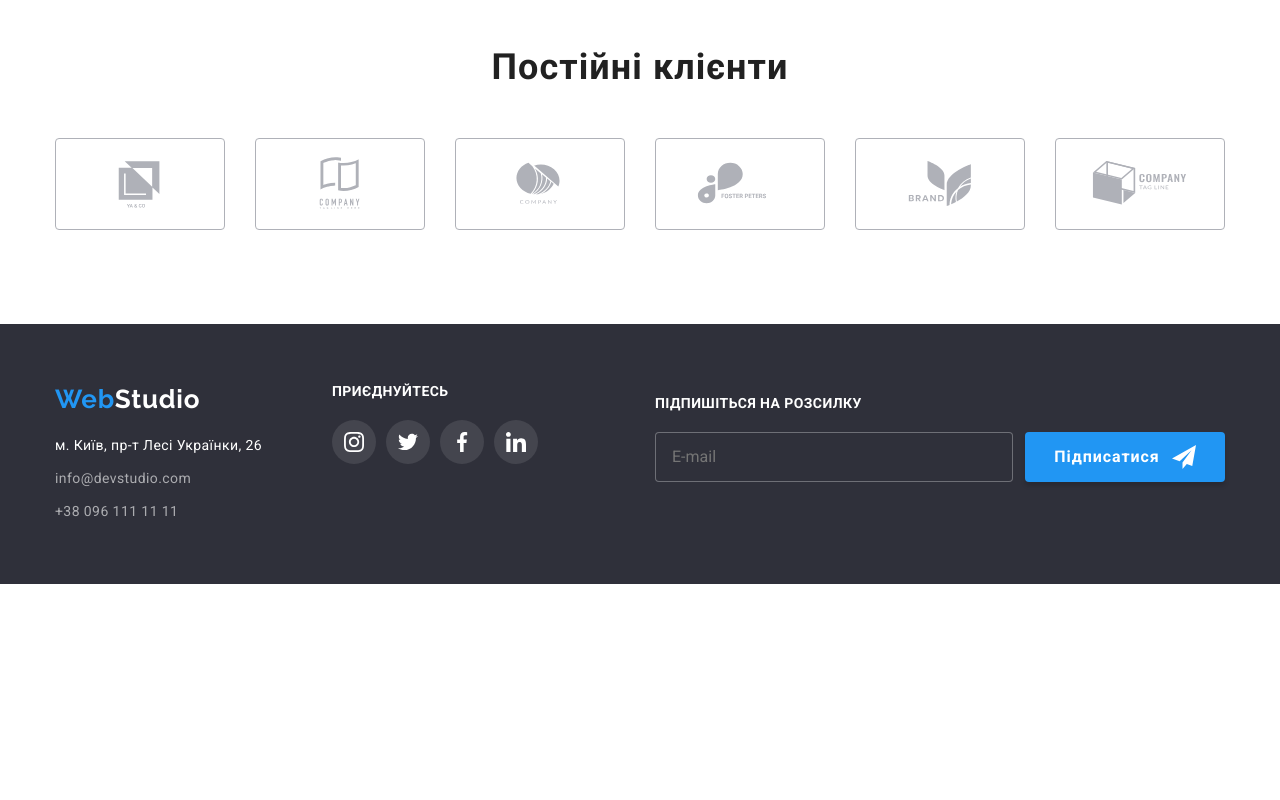
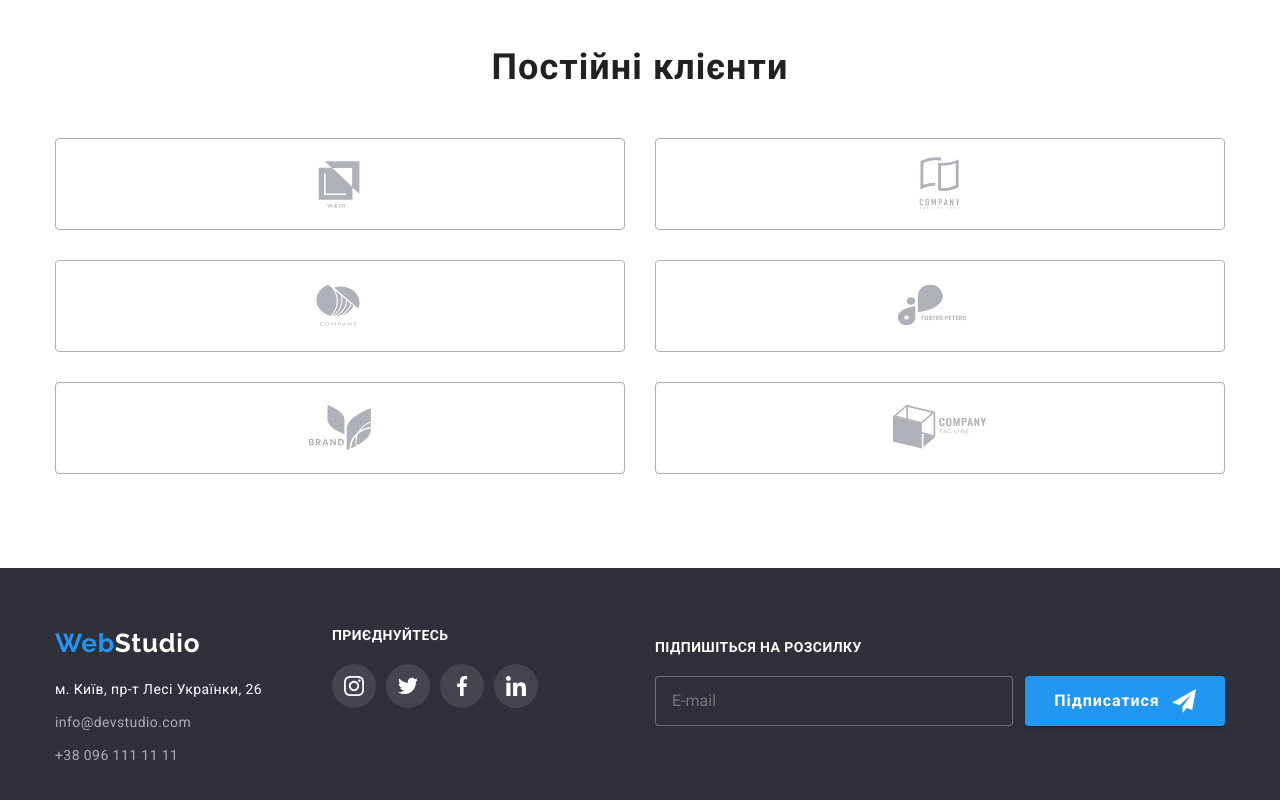
Before and after one commit to Viktorr22/-goit-markup-hw-08-, a plain HTML site: page index.html in a window 1280 px wide. Shown: the part 2215-3015 px from the top of the page. Before the commit the page ends 2799 px from the top, so only its background shows below. Drawn offline with nearby package versions, Linux system fonts and the light colour scheme.

Commit message:
dz-pravka

```diff
--- a/sass/layout/_clients.scss
+++ b/sass/layout/_clients.scss
@@ -4,9 +4,10 @@
        display: flex;
        flex-wrap: wrap;
        gap: 30px;
+       justify-content: center;
     }
     &__item {
-       width: 210px;
+       flex-basis: calc((100% - 30px) / 2);
        height: 92px;
     }
 }
```
Also changed, not shown: css/main.css, css/main.min.css, 2 other files.
